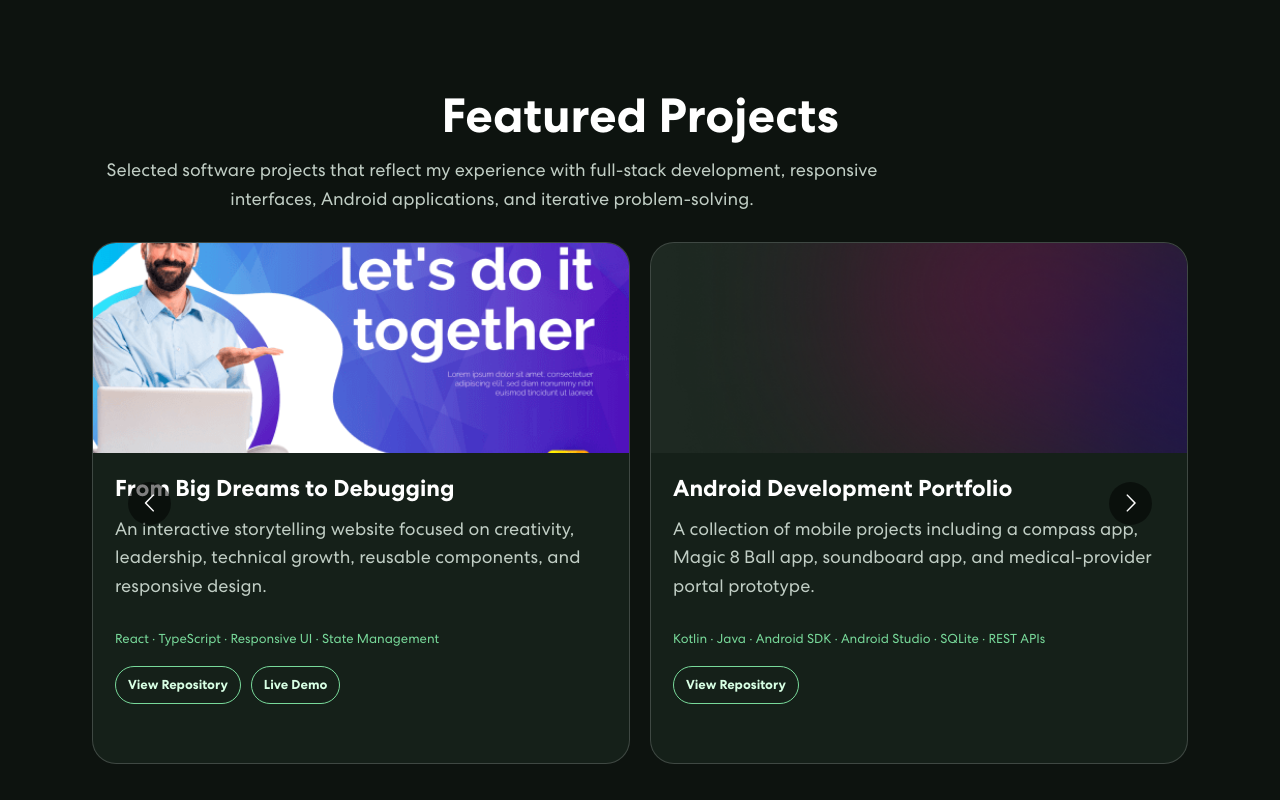
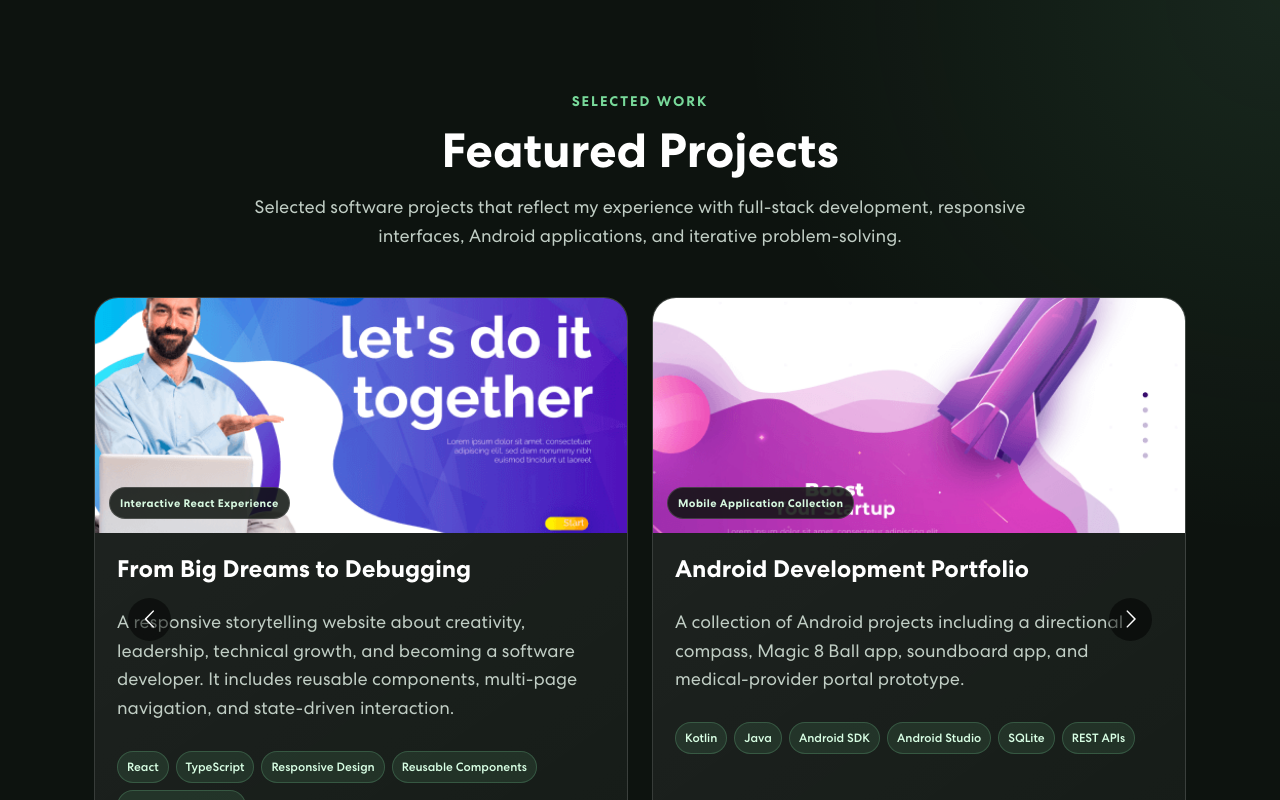
Before and after one commit to wadrien-dev/responsive-portfolio, a React (Vite) app: page / in a window 1280 px wide. Shown: the part 1560-2360 px from the top of the page. Built offline with nearby package versions, Linux system fonts and the light colour scheme; no server answers; the HTML template or start-up script is replaced by a standard one.

Commit message:
Enhance project card styles and implement carousel functionality

```diff
--- a/src/App.css
+++ b/src/App.css
@@ -391,114 +391,255 @@ nav.navbar .navbar-toggler-icon::after {
   z-index: -1;
 }
 
-/* Projects */
+/* Project CSS */
 
 .project {
-  background-color: #0d130f;
-  padding: 90px 0;
+  background:
+    radial-gradient(
+      circle at top right,
+      rgba(120, 217, 154, 0.1),
+      transparent 32%
+    ),
+    #0d130f;
+  padding: 92px 0 110px;
+  position: relative;
 }
 
-.project h2,
-.project p {
+.project-heading {
+  margin: 0 auto 38px;
+  max-width: 820px;
   text-align: center;
 }
 
-.project p {
-  margin: 14px auto 34px;
-  max-width: 820px;
+.section-label {
+  color: #78d99a;
+  display: inline-block;
+  font-size: 14px;
+  font-weight: 700;
+  letter-spacing: 2px;
+  margin-bottom: 10px;
+  text-transform: uppercase;
 }
 
-.project-carousel {
-  padding-bottom: 12px;
+.project-heading h2 {
+  color: #ffffff;
+  font-size: clamp(38px, 5vw, 48px);
+  font-weight: 700;
+  margin-bottom: 14px;
 }
 
-.proj-card {
-  background: var(--section-bg);
-  border: 1px solid var(--border);
-  border-radius: 24px;
-  height: 100%;
-  margin: 0 10px 18px;
-  overflow: hidden;
+.project-heading p {
+  color: #b8c8bc;
+  font-size: 18px;
+  line-height: 1.65;
+  margin: 0 auto;
+  max-width: 820px;
+  text-align: center;
+  width: auto;
 }
 
-.proj-imgbx {
-  background: rgba(255, 255, 255, 0.04);
-  height: 210px;
+/* Carousel */
+
+.portfolio-carousel {
+  padding: 8px 0 48px;
+}
+
+.portfolio-carousel-item {
+  display: flex;
+  padding: 0 12px;
+}
+
+/* Card */
+
+.carousel-project-card {
+  background:
+    linear-gradient(
+      145deg,
+      rgba(255, 255, 255, 0.08),
+      rgba(255, 255, 255, 0.035)
+    );
+  border: 1px solid rgba(255, 255, 255, 0.14);
+  border-radius: 24px;
+  display: flex;
+  flex-direction: column;
+  height: 100%;
+  min-height: 645px;
+  overflow: hidden;
+  transition:
+    border-color 0.3s ease-in-out,
+    box-shadow 0.3s ease-in-out,
+    transform 0.3s ease-in-out;
+  width: 100%;
+}
+
+.carousel-project-card:hover {
+  border-color: rgba(120, 217, 154, 0.72);
+  box-shadow:
+    0 18px 42px rgba(0, 0, 0, 0.28),
+    0 0 0 1px rgba(120, 217, 154, 0.08);
+  transform: translateY(-6px);
+}
+
+/* Card image */
+
+.carousel-project-image {
+  height: 235px;
   overflow: hidden;
   position: relative;
 }
 
-.proj-imgbx::before {
-  background: linear-gradient(
-    90deg,
-    rgba(120, 217, 154, 0.2),
-    rgba(40, 108, 69, 0.34)
-  );
-  content: "";
-  height: 100%;
-  left: 0;
-  opacity: 0;
-  position: absolute;
-  top: 0;
-  transition: 0.35s ease-in-out;
-  width: 100%;
-}
-
-.proj-imgbx:hover::before {
-  opacity: 1;
-}
-
-.proj-imgbx img {
+.carousel-project-image img {
   height: 100%;
   object-fit: cover;
   width: 100%;
 }
 
-.proj-content {
+.carousel-project-category {
+  background: rgba(13, 19, 15, 0.86);
+  border: 1px solid rgba(255, 255, 255, 0.16);
+  border-radius: 999px;
+  bottom: 14px;
+  color: #d7f8e0;
+  font-size: 11px;
+  font-weight: 700;
+  left: 14px;
+  letter-spacing: 0.4px;
+  padding: 7px 10px;
+  position: absolute;
+}
+
+/* Card body */
+
+.carousel-project-content {
+  display: flex;
+  flex-direction: column;
+  flex-grow: 1;
   padding: 22px;
 }
 
-.proj-content h3 {
-  font-size: 23px;
+.carousel-project-content h3 {
+  color: #ffffff;
+  font-size: 24px;
   font-weight: 700;
+  line-height: 1.2;
   margin-bottom: 12px;
 }
 
-.proj-content p {
-  color: var(--muted);
+.carousel-project-content p {
+  color: #b8c8bc;
   font-size: 15px;
-  line-height: 1.55;
-  margin: 0 0 14px;
+  line-height: 1.6;
+  margin: 0 0 18px;
+  max-width: none;
   text-align: left;
+  width: auto;
 }
 
-.proj-content small {
-  color: var(--green);
-  display: block;
-  font-size: 13px;
-  line-height: 1.5;
+/* Technology tags */
+
+.carousel-project-tech {
+  display: flex;
+  flex-wrap: wrap;
+  gap: 7px;
+  margin-bottom: 22px;
 }
 
-.proj-links {
+.carousel-project-tech span {
+  background: rgba(120, 217, 154, 0.11);
+  border: 1px solid rgba(120, 217, 154, 0.23);
+  border-radius: 999px;
+  color: #d8ffe4;
+  display: inline-block;
+  font-size: 12px;
+  font-weight: 500;
+  padding: 6px 9px;
+}
+
+/* Buttons */
+
+.carousel-project-links {
   display: flex;
   flex-wrap: wrap;
   gap: 10px;
-  margin-top: 18px;
+  margin-top: auto;
 }
 
-.proj-links a {
-  border: 1px solid var(--green);
+.carousel-project-links a {
+  background: #78d99a;
+  border: 1px solid #78d99a;
   border-radius: 999px;
-  color: #d8ffe4;
+  color: #101712;
+  display: inline-block;
   font-size: 13px;
   font-weight: 700;
-  padding: 8px 12px;
+  padding: 9px 13px;
+  text-decoration: none;
   transition: 0.25s ease-in-out;
 }
 
-.proj-links a:hover {
-  background: var(--green);
-  color: var(--page-bg);
+.carousel-project-links a:hover {
+  background: #a2edb8;
+  border-color: #a2edb8;
+  color: #101712;
+}
+
+.carousel-project-links .secondary-project-link {
+  background: transparent;
+  color: #d8ffe4;
+}
+
+.carousel-project-links .secondary-project-link:hover {
+  background: rgba(120, 217, 154, 0.12);
+  color: #ffffff;
+}
+
+/* Carousel dots */
+
+.portfolio-carousel-dots
+  .react-multi-carousel-dot
+  button {
+  background: rgba(255, 255, 255, 0.2);
+  border: 0;
+}
+
+.portfolio-carousel-dots
+  .react-multi-carousel-dot--active
+  button {
+  background: #78d99a;
+}
+
+/* Carousel arrows */
+
+.react-multiple-carousel__arrow {
+  background: rgba(13, 19, 15, 0.82);
+  border: 1px solid rgba(120, 217, 154, 0.34);
+  z-index: 3;
+}
+
+.react-multiple-carousel__arrow:hover {
+  background: rgba(40, 108, 69, 0.96);
+}
+
+@media (max-width: 767px) {
+  .project {
+    padding: 76px 0 92px;
+  }
+
+  .portfolio-carousel-item {
+    padding: 0 6px;
+  }
+
+  .carousel-project-card {
+    min-height: 620px;
+  }
+
+  .carousel-project-image {
+    height: 215px;
+  }
+
+  .carousel-project-content {
+    padding: 20px;
+  }
 }
 
 /* Contact */
--- a/src/components/ProjectCard.jsx
+++ b/src/components/ProjectCard.jsx
@@ -1,5 +1,6 @@
 export const ProjectCard = ({
   title,
+  category,
   description,
   tech,
   imgUrl,
@@ -7,29 +8,37 @@ export const ProjectCard = ({
   liveUrl,
 }) => {
   return (
-    <article className="proj-card">
-      <div className="proj-imgbx">
+    <article className="carousel-project-card">
+      <div className="carousel-project-image">
         <img
           src={imgUrl}
           alt={`${title} project preview`}
         />
+
+        <span className="carousel-project-category">
+          {category}
+        </span>
       </div>
 
-      <div className="proj-content">
+      <div className="carousel-project-content">
         <h3>{title}</h3>
 
         <p>{description}</p>
 
-        <small>{tech}</small>
+        <div className="carousel-project-tech">
+          {tech.map((item) => (
+            <span key={item}>{item}</span>
+          ))}
+        </div>
 
-        <div className="proj-links">
+        <div className="carousel-project-links">
           {repoUrl && (
             <a
               href={repoUrl}
               target="_blank"
               rel="noopener noreferrer"
             >
-              View Repository
+              Repository
             </a>
           )}
 
@@ -38,6 +47,7 @@ export const ProjectCard = ({
               href={liveUrl}
               target="_blank"
               rel="noopener noreferrer"
+              className="secondary-project-link"
             >
               Live Demo
             </a>
--- a/src/components/Projects.jsx
+++ b/src/components/Projects.jsx
@@ -1,20 +1,31 @@
-import { Container, Row, Col } from "react-bootstrap";
+import {
+  Container,
+  Row,
+  Col,
+} from "react-bootstrap";
 import Carousel from "react-multi-carousel";
 import TrackVisibility from "react-on-screen";
 import { ProjectCard } from "./ProjectCard";
 import projImg1 from "../assets/img/project-img1.png";
 import projImg2 from "../assets/img/project-img2.png";
-import projImg3 from "../assets/img/color-sharp2.png";
+import projImg3 from "../assets/img/project-img3.png";
 import "react-multi-carousel/lib/styles.css";
 import "animate.css";
 
 const projects = [
   {
     title: "Appointment Scheduler Java App",
+    category: "Full-Stack Java Application",
     description:
-      "A full-stack appointment-management application with scheduling, lookup, editing, cancellation, and administrative workflows.",
-    tech:
-      "Java 21 · Spring Boot · Spring Data JPA · Thymeleaf · PostgreSQL · Bootstrap · Maven",
+      "A full-stack appointment-management application with user verification, scheduling, search and filtering tools, editing and cancellation workflows, and an administrative dashboard.",
+    tech: [
+      "Java 21",
+      "Spring Boot",
+      "Spring Data JPA",
+      "Thymeleaf",
+      "PostgreSQL",
+      "Maven",
+    ],
     repoUrl:
       "https://github.com/wadrien-dev/appointment-scheduler-java",
     liveUrl:
@@ -23,10 +34,16 @@ const projects = [
   },
   {
     title: "From Big Dreams to Debugging",
+    category: "Interactive React Experience",
     description:
-      "An interactive storytelling website focused on creativity, leadership, technical growth, reusable components, and responsive design.",
-    tech:
-      "React · TypeScript · Responsive UI · State Management",
+      "A responsive storytelling website about creativity, leadership, technical growth, and becoming a software developer. It includes reusable components, multi-page navigation, and state-driven interaction.",
+    tech: [
+      "React",
+      "TypeScript",
+      "Responsive Design",
+      "Reusable Components",
+      "State Management",
+    ],
     repoUrl:
       "https://github.com/wadrien-dev/from-big-dreams-to-debugging",
     liveUrl:
@@ -35,10 +52,17 @@ const projects = [
   },
   {
     title: "Android Development Portfolio",
+    category: "Mobile Application Collection",
     description:
-      "A collection of mobile projects including a compass app, Magic 8 Ball app, soundboard app, and medical-provider portal prototype.",
-    tech:
-      "Kotlin · Java · Android SDK · Android Studio · SQLite · REST APIs",
+      "A collection of Android projects including a directional compass, Magic 8 Ball app, soundboard app, and medical-provider portal prototype.",
+    tech: [
+      "Kotlin",
+      "Java",
+      "Android SDK",
+      "Android Studio",
+      "SQLite",
+      "REST APIs",
+    ],
     repoUrl:
       "https://github.com/wadrien-dev",
     imgUrl: projImg3,
@@ -49,17 +73,19 @@ const responsive = {
   desktop: {
     breakpoint: {
       max: 3000,
-      min: 1024,
+      min: 1200,
     },
     items: 3,
   },
+
   tablet: {
     breakpoint: {
-      max: 1024,
+      max: 1200,
       min: 768,
     },
     items: 2,
   },
+
   mobile: {
     breakpoint: {
       max: 768,
@@ -84,21 +110,35 @@ export const Projects = () => {
                       : ""
                   }
                 >
-                  <h2>Featured Projects</h2>
+                  <div className="project-heading">
+                    <span className="section-label">
+                      Selected Work
+                    </span>
 
-                  <p>
-                    Selected software projects that reflect my
-                    experience with full-stack development, responsive
-                    interfaces, Android applications, and iterative
-                    problem-solving.
-                  </p>
+                    <h2>Featured Projects</h2>
+
+                    <p>
+                      Selected software projects that reflect my
+                      experience with full-stack development,
+                      responsive interfaces, Android applications,
+                      and iterative problem-solving.
+                    </p>
+                  </div>
 
                   <Carousel
                     responsive={responsive}
                     infinite
                     autoPlay
-                    autoPlaySpeed={5000}
-                    containerClass="project-carousel"
+                    autoPlaySpeed={5500}
+                    keyBoardControl
+                    swipeable
+                    draggable
+                    showDots
+                    arrows
+                    partialVisible={false}
+                    containerClass="portfolio-carousel"
+                    itemClass="portfolio-carousel-item"
+                    dotListClass="portfolio-carousel-dots"
                   >
                     {projects.map((project) => (
                       <ProjectCard
```
